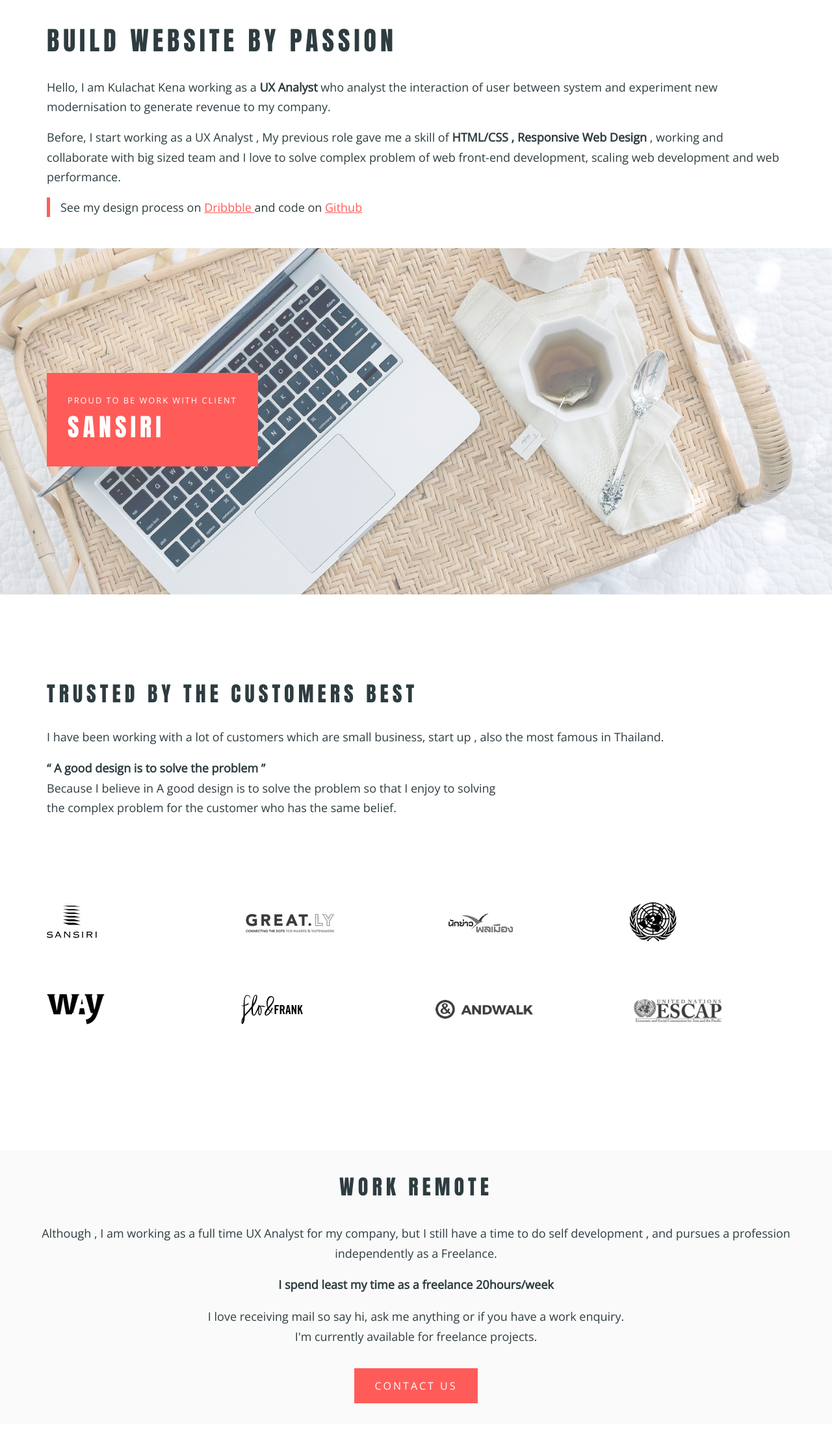
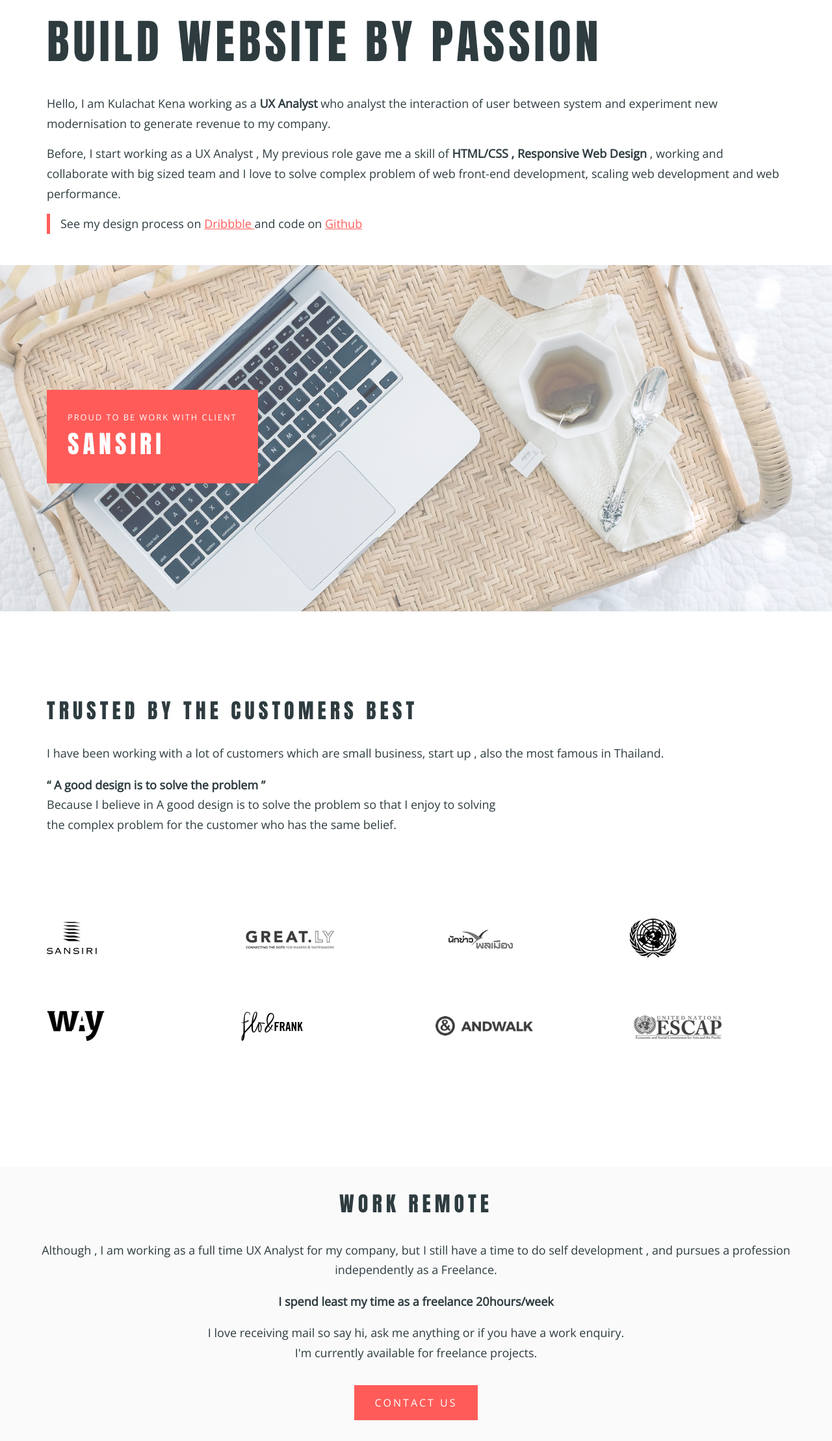
Before and after one commit to kulachat/portfolio, a PHP site: page / in a window 1280 px wide. Shown: the whole page at 65% size. Before the commit the page ends 2160 px from the top, so only its background shows below. Run offline with PHP 8.4, Linux system fonts and the light colour scheme; some libraries are stand-ins or nearby versions.

Commit message:
Update RWD

```diff
--- a/css/style.css
+++ b/css/style.css
@@ -376,7 +376,7 @@ h1 {
   letter-spacing: 3px;
   font-weight: 300;
   text-transform: uppercase; }
-  @media only screen and (min-width: 1600px) {
+  @media only screen and (min-width: 1200px) {
     h1 {
       line-height: 64px;
       font-size: 72px; } }
--- a/sass/components/_layout.scss
+++ b/sass/components/_layout.scss
@@ -22,7 +22,7 @@ h1 {
   font-weight: 300;
   text-transform: uppercase;
 
-  @include media(largescreen) {
+  @include media(desktop) {
     line-height: 64px;
     font-size: $font-size-title;
   }
```
Also changed, not shown: 1 other file.
